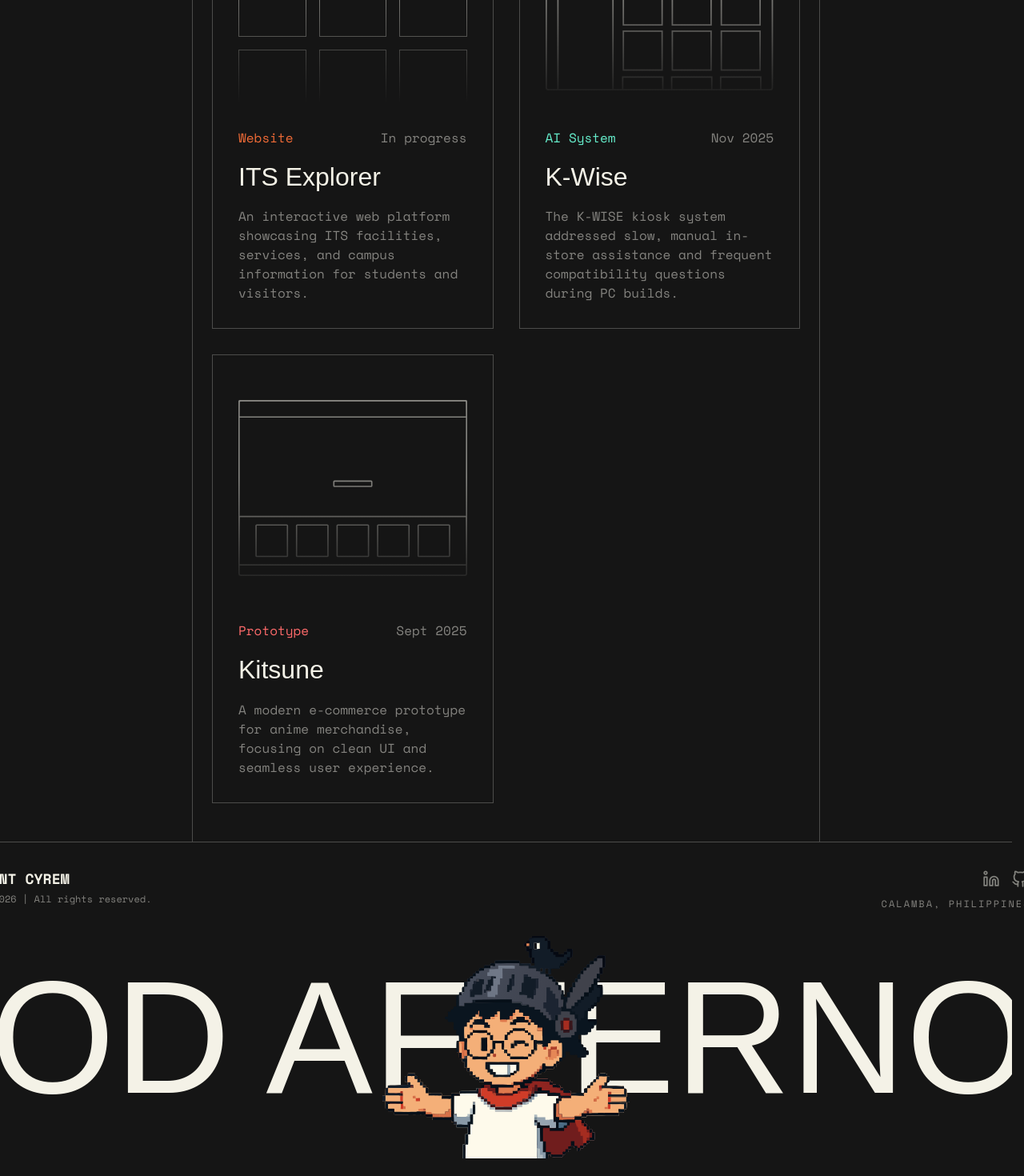
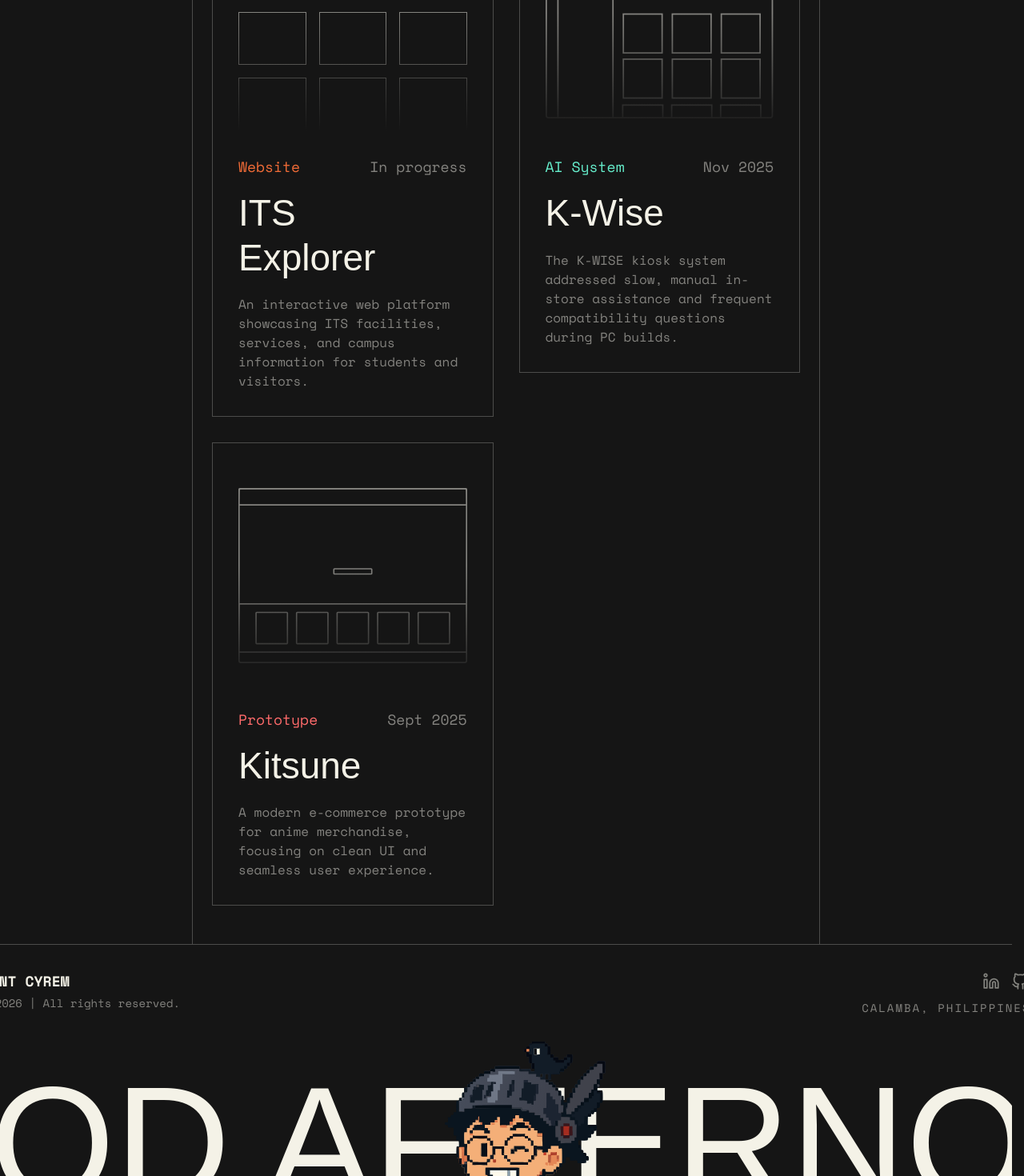
Before and after one commit to Cywem/Portfolio, a React (Vite) app: page /projects in a window 1280 px wide. Shown: the part 1486-2956 px from the top of the page at 80% size. Before the commit the page ends 2934 px from the top, so only its background shows below. Built offline with nearby package versions, Linux system fonts and the light colour scheme; a web font is replaced by a local one.

Commit message:
Update font sizes and padding across various components

```diff
--- a/src/components/Sections/Hero.jsx
+++ b/src/components/Sections/Hero.jsx
@@ -1,10 +1,9 @@
-import { useRef, useState, useEffect } from 'react';
+import { useRef, useState } from 'react';
 import Lottie from 'lottie-react';
 import './hero.css';
 import DownloadButton from '../UI/DownloadButton';
 import ASCIIText from '../UI/ASCIIText';
 import DecryptedText from '../UI/DecryptedText';
-import { animationRegistry } from '../../state/animationRegistry';
 
 import githubAnimation from '../../assets/icons/github.json';
 import linkedinAnimation from '../../assets/icons/linkedin.json';
@@ -22,17 +21,6 @@ const Hero = () => {
   const linkedinTimeoutRef = useRef(null);
   const [showPicture, setShowPicture] = useState(false);
   const [picturePosition, setPicturePosition] = useState({ x: 0, y: 0 });
-  const [hasAnimated, setHasAnimated] = useState(animationRegistry.hero);
-
-  useEffect(() => {
-    // Trigger animation only if not already played in this session
-    if (animationRegistry.hero) return;
-
-    requestAnimationFrame(() => {
-      setHasAnimated(true);
-      animationRegistry.hero = true;
-    });
-  }, []);
 
   const updatePicturePosition = (e) => {
     const overlayWidth = 200;
@@ -64,8 +52,8 @@ const Hero = () => {
             planeBaseHeight={20}
           />
         </div>
-        <div className={`hero-subtitle ${hasAnimated ? 'animate-fade-in' : ''}`}>
-          <h1 className='job-title'>
+        <div className="hero-subtitle">
+          <h1 className='job-title animate-slide-up' style={{ animationDelay: '0.3s' }}>
             <DecryptedText
               text="Front-End Developer"
               speed={30}
@@ -74,7 +62,7 @@ const Hero = () => {
               animateOn="view"
             />
           </h1>
-          <p className={`job-summary ${hasAnimated ? 'animate-slide-up' : ''}`} style={{ animationDelay: '0.5s' }}>Im <span
+          <p className='job-summary animate-slide-up' style={{ animationDelay: '0.5s' }}>Im <span
             className='name-hover'
             onMouseEnter={(e) => {
               setShowPicture(true);
@@ -83,9 +71,9 @@ const Hero = () => {
             onMouseMove={updatePicturePosition}
             onMouseLeave={() => setShowPicture(false)}
           >Kent Cyrem Patasin</span> I focus on <span className='skill-highlight'>Web Development</span>, <span className='skill-highlight'>Prototyping</span>, <span className='skill-highlight'>Wireframing</span> & <span className='skill-highlight'>UI/UX Design</span>, creating interfaces that are clear, functional, and easy to use.</p>
-          <p className={`location ${hasAnimated ? 'animate-slide-up' : ''}`} style={{ animationDelay: '0.7s' }}>Calamba, Philippines</p>
+          <p className='location animate-slide-up' style={{ animationDelay: '0.7s' }}>Calamba, Philippines</p>
 
-          <div className={`find-me-container ${hasAnimated ? 'animate-slide-up' : ''}`} style={{ animationDelay: '0.9s' }}>
+          <div className='find-me-container animate-slide-up' style={{ animationDelay: '0.9s' }}>
             <p>YOU CAN FIND ME</p>
             <div className='find-me-icon-container'>
               <a
@@ -157,7 +145,7 @@ const Hero = () => {
             </div>
           </div>
 
-          <div className={hasAnimated ? 'animate-slide-up' : ''} style={{ animationDelay: '1.1s' }}>
+          <div className='animate-slide-up' style={{ animationDelay: '1.1s' }}>
             <DownloadButton
               href={cvFile}
             />
--- a/src/components/Sections/about.css
+++ b/src/components/Sections/about.css
@@ -85,7 +85,7 @@ h3 {
   background: transparent;
   border: none;
   font-family: "Space Mono", monospace;
-  font-size: 14px;
+  font-size: 16px;
   font-weight: 400;
   color: #84837f;
   text-align: left;
--- a/src/components/Sections/footer.css
+++ b/src/components/Sections/footer.css
@@ -47,7 +47,7 @@
 
 .footer-title p {
   font-family: "Space Mono", monospace;
-  font-size: 12px;
+  font-size: 14px;
   font-weight: 400;
   color: #84837f;
   margin: 0;
@@ -84,7 +84,7 @@
 
 .footer-socials p {
   font-family: "Space Mono", monospace;
-  font-size: 12px;
+  font-size: 14px;
   font-weight: 400;
   color: #84837f;
   text-transform: uppercase;
--- a/src/components/Sections/hero.css
+++ b/src/components/Sections/hero.css
@@ -12,7 +12,7 @@ h1, p {
     width: 100%;
     border-left: 1px solid #4C4C4A;
     border-right: 1px solid #4C4C4A;
-    padding: 180px 0px 80px 0px;
+    padding: 73px 0px 80px 0px;
 
 
     display: flex;
@@ -104,6 +104,10 @@ h1, p {
   align-items: center;
   gap: 32px;
 
+  p{
+    font-size: 18px;
+  }
+
   .find-me-icon-container {
     display: flex;
     align-items: center;
@@ -163,6 +167,7 @@ h1, p {
 }
 
 .animate-slide-up {
+  opacity: 0;
   animation: slideUpFade 0.8s ease forwards;
 }
 
--- a/src/components/Sections/project.css
+++ b/src/components/Sections/project.css
@@ -62,7 +62,7 @@ h1, h2, p {
   .header-subtitle {
     color: #F4F2E7;
     font-family: "Space Mono", monospace;
-    font-size: 14px;
+    font-size: 18px;
     font-weight: 400;
     line-height: 1.5;
     margin-top: 8px;
--- a/src/components/UI/ProjectCard.css
+++ b/src/components/UI/ProjectCard.css
@@ -123,7 +123,7 @@
   justify-content: space-between;
   align-items: center;
   font-family: "Space Mono", monospace;
-  font-size: 16px;
+  font-size: 18px;
   font-weight: 400;
 }
 
@@ -148,7 +148,7 @@
 
 .project-title {
   font-family: "Bayon", sans-serif;
-  font-size: 32px;
+  font-size: 46px;
   font-weight: 400;
   color: #F4F2E7;
   margin: 0;
--- a/src/components/UI/SeeMoreButton.css
+++ b/src/components/UI/SeeMoreButton.css
@@ -20,7 +20,7 @@
 .seemore-text {
   color: #151515;
   font-family: "Space Mono";
-  font-size: 16px;
+  font-size: 18px;
   font-style: normal;
   font-weight: 400;
   line-height: normal;
--- a/src/components/UI/downloadButton.css
+++ b/src/components/UI/downloadButton.css
@@ -14,7 +14,7 @@
 .download-text {
   color: #151515;
   font-family: "Space Mono";
-  font-size: 16px;
+  font-size: 18px;
   font-style: normal;
   font-weight: 400;
   line-height: normal;
```
